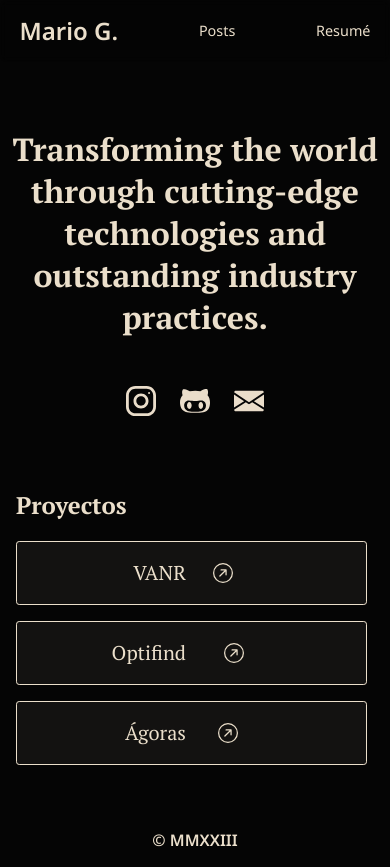
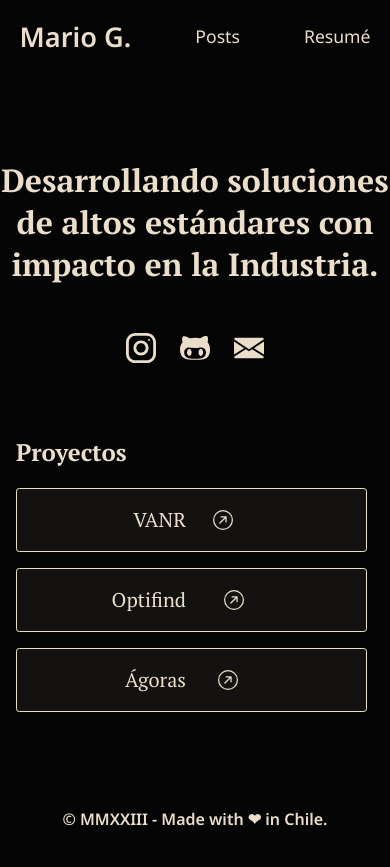
Before and after one commit to defcxz/web, a Next.js app: page / in a window 390 px wide. After the commit the page ends 846 px from the top, so only its background shows below. Built offline with nearby package versions, Linux system fonts and the light colour scheme.

Commit message:
Some fixes to design

```diff
--- a/app/components/Navbar/navbar.module.css
+++ b/app/components/Navbar/navbar.module.css
@@ -35,10 +35,11 @@
     list-style: none;
     justify-content: space-between;
     align-items: center;
+    font-size: 1.1rem;
 }
 
 .name {
-    font-size: 1.5rem;
+    font-size: 1.7rem;
     font-weight: 700;
 }
 
--- a/app/components/Posts/post-body.tsx
+++ b/app/components/Posts/post-body.tsx
@@ -2,6 +2,8 @@ import { documentToReactComponents } from '@contentful/rich-text-react-renderer'
 import { BLOCKS } from '@contentful/rich-text-types'
 import markdownStyles from '../../styles/markdown-styles.module.css'
 import RichTextAsset from '../rich-text-asset'
+import styles from '../../../pages/posts/posts.module.css'
+
 
 const customMarkdownOptions = (content) => ({
   renderNode: {
@@ -18,7 +20,7 @@ export default function PostBody({ content }) {
   const parsedContent = JSON.parse(content);
 
   return (
-    <div className="max-w-2xl mx-auto">
+    <div className={styles.postbody}>
       <div className={markdownStyles['markdown']}>
         {documentToReactComponents(
           parsedContent,
--- a/app/components/footer.tsx
+++ b/app/components/footer.tsx
@@ -3,7 +3,7 @@ import styles from '../styles/footer.module.css'
 export default function Footer(){
    return (
       <footer className={styles.footer}>
-        <p>&copy; MMXXIII</p>
+        <p>&copy; MMXXIII - Made with ❤ in Chile.</p>
       </footer>
    )
 
--- a/app/content.json
+++ b/app/content.json
@@ -1,5 +1,5 @@
 {
     "nombre" : "Mario G.",
-    "descripcion" : "Transforming the world through cutting-edge technologies and outstanding industry practices.",
+    "descripcion" : "Desarrollando soluciones de altos estándares con impacto en la Industria.",
     "bio" : "Programmer, Web Developer and Computer Science Engineering Aspirant."
 }
--- a/pages/posts/posts.module.css
+++ b/pages/posts/posts.module.css
@@ -1,11 +1,12 @@
 .main {
+   min-height: 100vh;
    margin-top: 5rem;
    margin-right: 10rem;
    margin-left: 10rem;
    flex: 1;
    display: flex;
    flex-direction: column;
-   justify-content: center;
+   justify-content: flex-start;
    font-family: 'PT Serif', serif;
 }
 
@@ -43,6 +44,12 @@
    margin-top: 0;
 }
 
+.postbody {
+   max-width: 50vw;
+   margin-right: 3rem;
+   margin-left: 3rem;
+}
+
 .list {
    display: flex;
    align-items: center;
@@ -56,4 +63,9 @@
       margin-right: 1rem;
       margin-left: 1rem;
    }
+
+   .postbody {
+      margin-right: 0;
+      margin-left: 0;
+   }
 }
```
